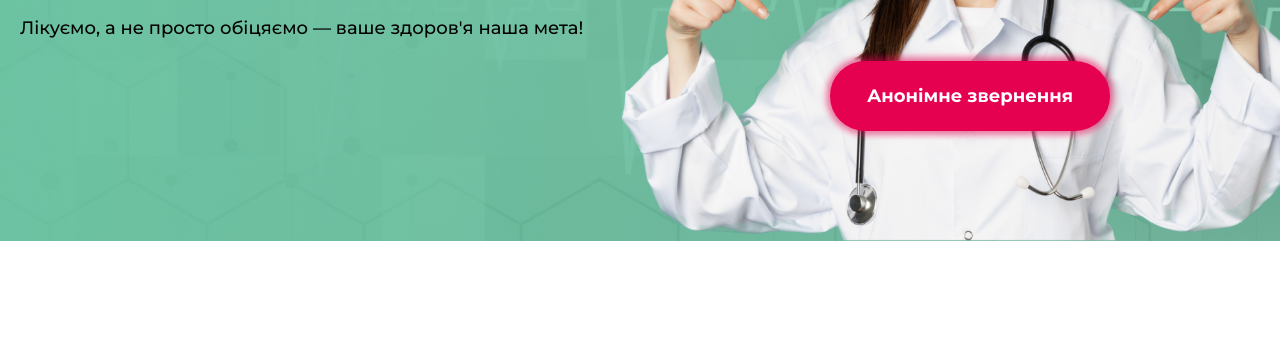
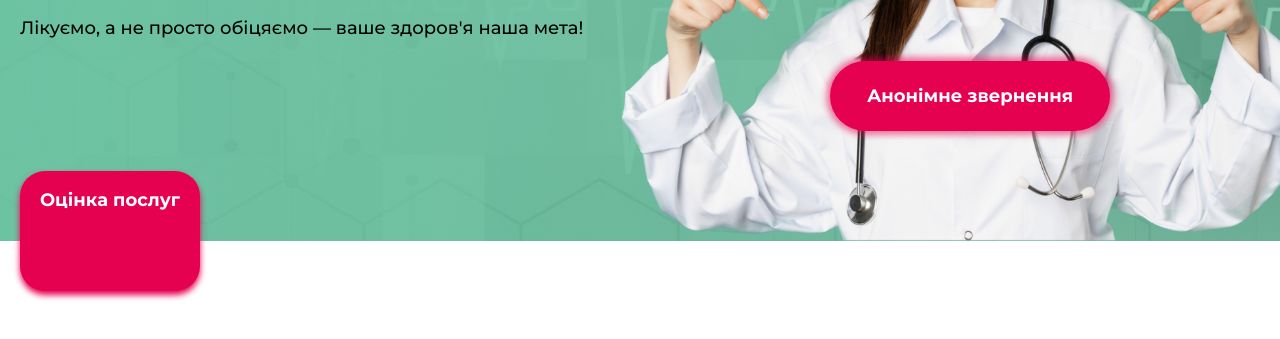
Before and after one commit to ievgen275/Hospital_project, a plain HTML site: page index.html in a window 1280 px wide. Shown: the part 309-648 px from the top of the page. Drawn offline with Linux system fonts and the light colour scheme.

Commit message:
add effect on flyer_1

```diff
--- a/assets/css/style.css
+++ b/assets/css/style.css
@@ -137,7 +137,7 @@ body {
    width: auto;
 }
 
-.title_btn {
+.title_link {
    text-decoration: none;
 }
 
@@ -177,7 +177,51 @@ body {
 @keyframes pulse {
    to {
       transform: scale(2);
-      background-color: #4CAF8A;
+      background-color: #fff;
       opacity: 0;
    }
 }
+
+/* Flyers */
+.flyer_1 {
+   border-radius: 25px;
+   background: #E50050;
+   box-shadow: 0px 4px 6px 0px #E50050;
+
+   width: 180px;
+   height: 120px;
+
+   position: relative;
+   margin-top: 40px;
+   margin-left: 0px;
+
+   display: flex;
+   justify-content: center;
+
+   color: #FFF;
+   font-size: 18px;
+   font-style: normal;
+   font-weight: 700;
+   line-height: normal;
+}
+
+.flyer_1:hover {
+	animation: bounce 1s;
+}
+
+@keyframes bounce {
+	0%, 20%, 60%, 100% {
+		transform: translateY(0);
+		transform: translateY(0);
+	}
+
+	40% {
+		transform: translateY(-20px);
+		transform: translateY(-20px);
+	}
+
+	80% {
+		transform: translateY(-10px);
+		transform: translateY(-10px);
+	}
+}
--- a/index.html
+++ b/index.html
@@ -35,12 +35,17 @@
                <h3 class="subtitle">Лікуємо, а не просто обіцяємо — ваше здоров'я наша мета!</h3>
                <img src="/assets/img/smiling-doctor.png" alt="" class="doctor_picg">
 
-               <a href="#" class="title_btn">
+               <a href="#" class="title_link">
                   <div class="button_anonim">
                      <p>Анонімне звернення</p>
                   </div>
                </a>
 
+               <a href="#" class="title_link">
+                  <div class="flyer_1">
+                     <p>Оцінка послуг</p>
+                  </div>
+               </a>
 
          </div>
       </div>
--- a/script/script.js
+++ b/script/script.js
@@ -1,3 +1,4 @@
+// This efect button anonim
 let buttons = document.getElementsByClassName('button_anonim'),
     forEach = Array.prototype.forEach;
 
@@ -5,7 +6,6 @@ forEach.call(buttons, function(b) {
    b.addEventListener('click', addElement);
 });
 
-// This efect button anonim
 function addElement(e) {
    let addDiv = document.createElement('div'),
        mValue = Math.max(this.clientWidth, this.clientHeight),
@@ -20,3 +20,5 @@ function addElement(e) {
    addDiv.classList.add('pulse')
    this.appendChild(addDiv);
 }
+
+// This flyers efect
```
